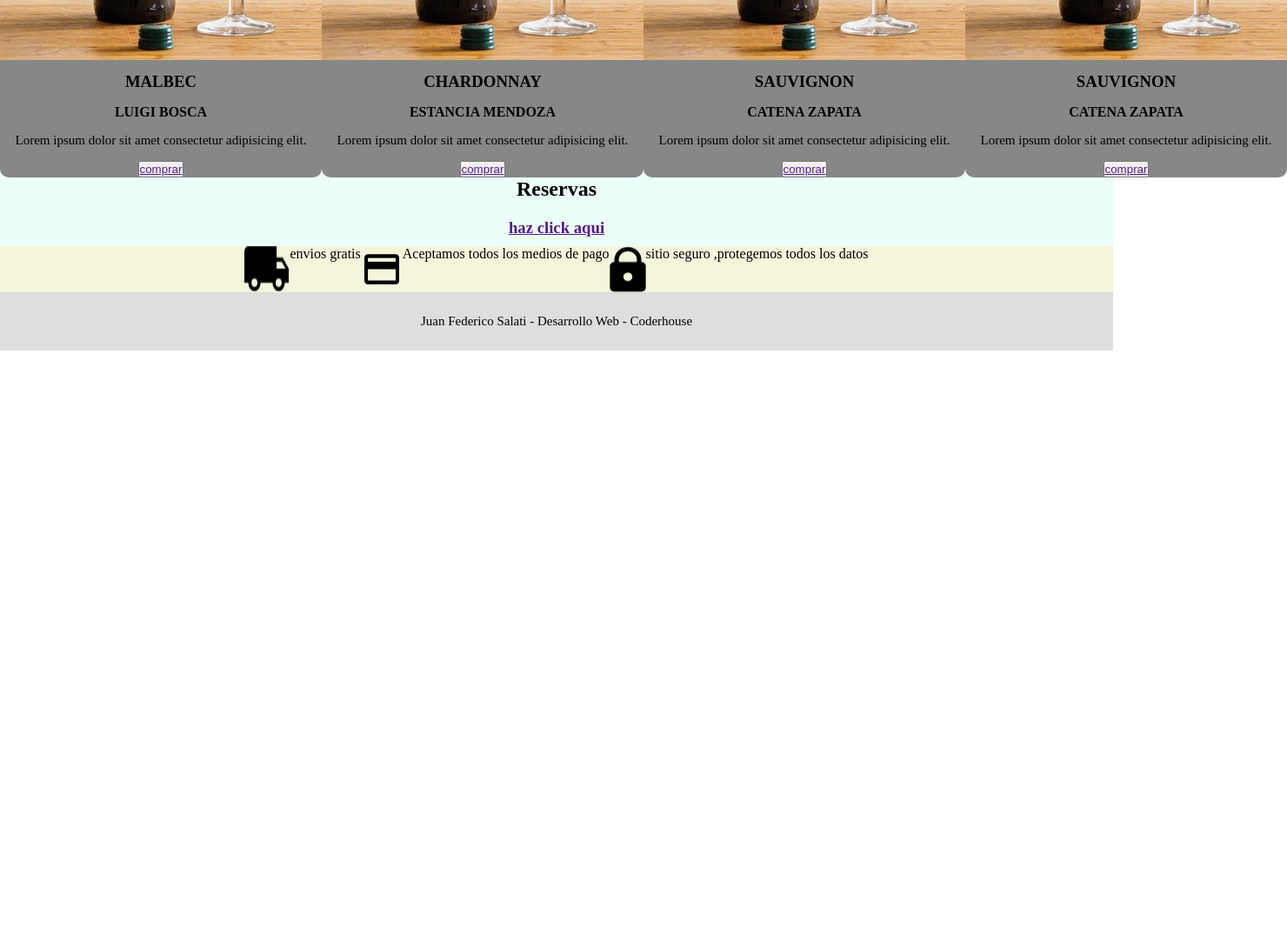
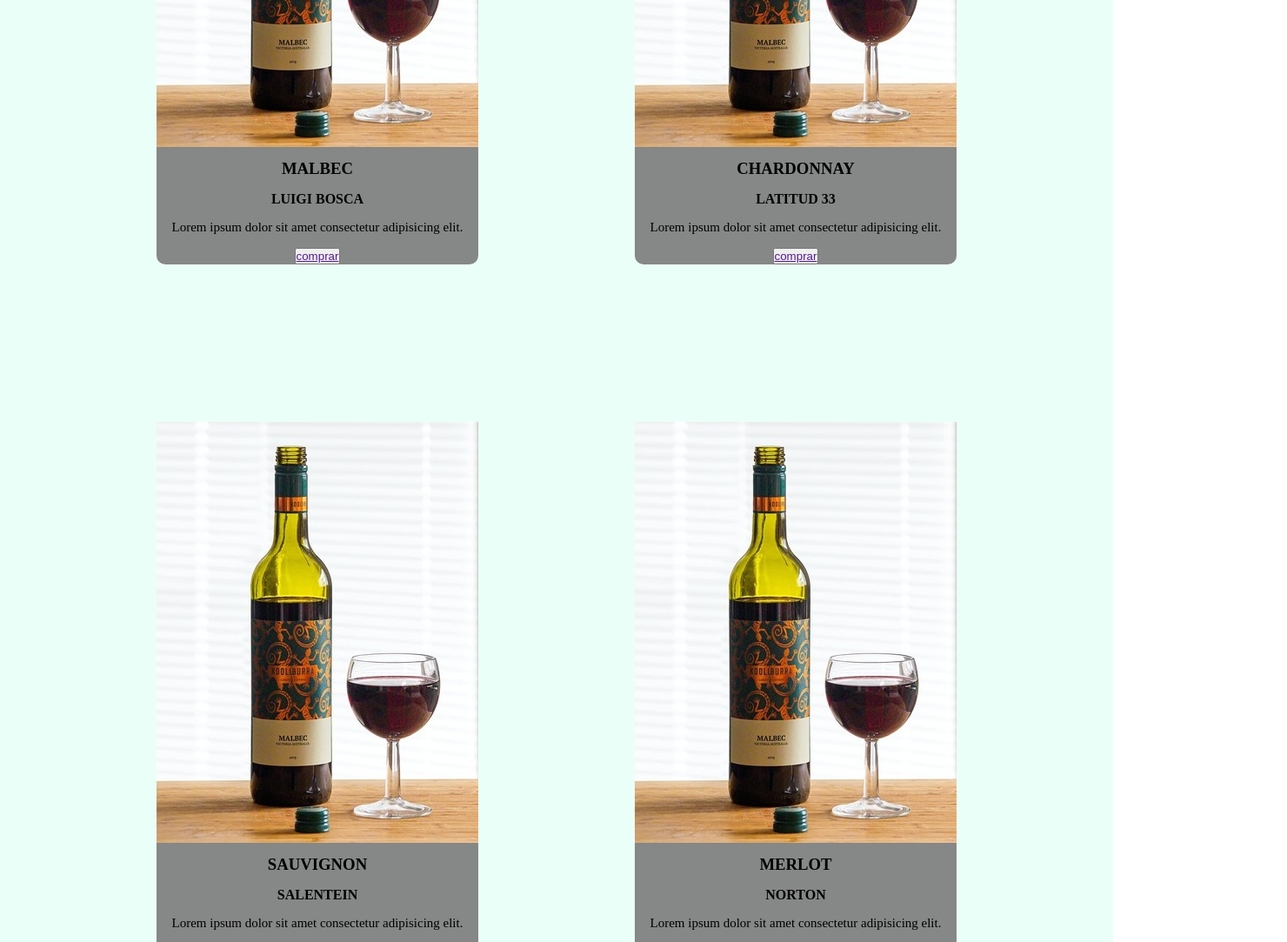
Before and after one commit to jfsalati/bodega-rufina, a plain HTML site: page pages/productos.html in a window 1280 px wide. Shown: the part 680-1763 px from the top of the page at 87% size, 1480 px wide, since content can reach past the window. Before the commit the page ends 1083 px from the top, so only its background shows below. Drawn offline with Linux system fonts and the light colour scheme.

Commit message:
cree una section mas para dejar 2 cards arriba y 2 abajo, elimine el reservas de la pagina numero 2

```diff
--- a/css/style.css
+++ b/css/style.css
@@ -59,8 +59,8 @@ p{
 .container-cards{
     display: flex;
     flex-direction:row;
-    flex-wrap: nowrap;
-    height: 600px;
+    /* flex-wrap:wrap;  */
+    height: 800px;
     background-color: rgba(7, 7, 7, 0);
     justify-content: space-evenly;
     align-items:center;
@@ -129,7 +129,16 @@ p{
 }
 
 
-
+.container-section-2{
+    display: flex;
+    flex-direction:row;
+    /* flex-wrap:wrap;  */
+    height: 800px;
+    background-color: rgba(7, 7, 7, 0);
+    justify-content: space-evenly;
+    align-items:center;
+    row-gap: 20%;
+}
 
 
 
--- a/pages/productos.html
+++ b/pages/productos.html
@@ -46,16 +46,18 @@
                     <img src="../assets/vino-tinto-malbec.jpg" alt="">
                     <div>
                         <h3>CHARDONNAY</h3>
-                        <h4>ESTANCIA MENDOZA</h4>
+                        <h4>LATITUD 33</h4>
                         <p>Lorem ipsum dolor sit amet consectetur adipisicing elit.</p>
                         <button><a href="">comprar</a></button>
                     </div>
                 </div>
+            </section>
+            <section class="container-section-2">
                 <div class="card item3">
                     <img src="../assets/vino-tinto-malbec.jpg" alt="">
                     <div>
                         <h3>SAUVIGNON</h3>
-                        <h4>CATENA ZAPATA</h4>
+                        <h4>SALENTEIN</h4>
                         <p>Lorem ipsum dolor sit amet consectetur adipisicing elit.</p>
                         <button><a href="">comprar</a></button>
                     </div>
@@ -63,22 +65,20 @@
                 <div class="card item4">
                     <img src="../assets/vino-tinto-malbec.jpg" alt="">
                     <div>
-                        <h3>SAUVIGNON</h3>
-                        <h4>CATENA ZAPATA</h4>
+                        <h3>MERLOT</h3>
+                        <h4>NORTON</h4>
                         <p>Lorem ipsum dolor sit amet consectetur adipisicing elit.</p>
                         <button><a href="">comprar</a></button>
                     </div>
                 </div>
             </section>
         </section>
-        <section>
-            <div>
+            <!-- <div>
                 <div>
                     <h2>Reservas</h2>
                     <h3><a href="">haz click aqui</a></h3>
                 </div>
-            </div>
-        </section>
+            </div> -->
         <section>
             <div class="envios">
                 <img src="../assets/envios-logo.png" alt="nuestros envios son totalmente gratuitos"> envios gratis
```
Also changed, not shown: index.html (+0 -8 lines).
